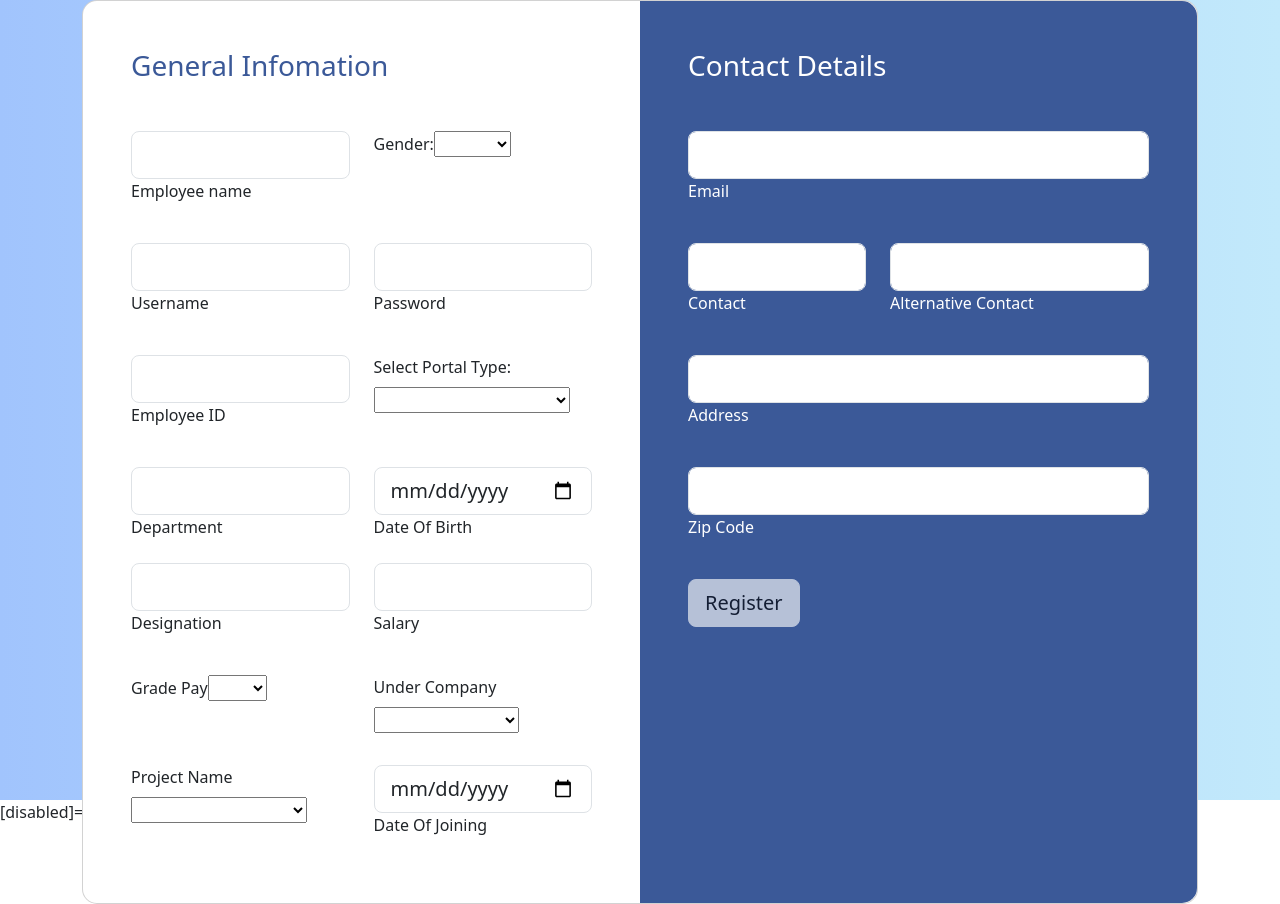
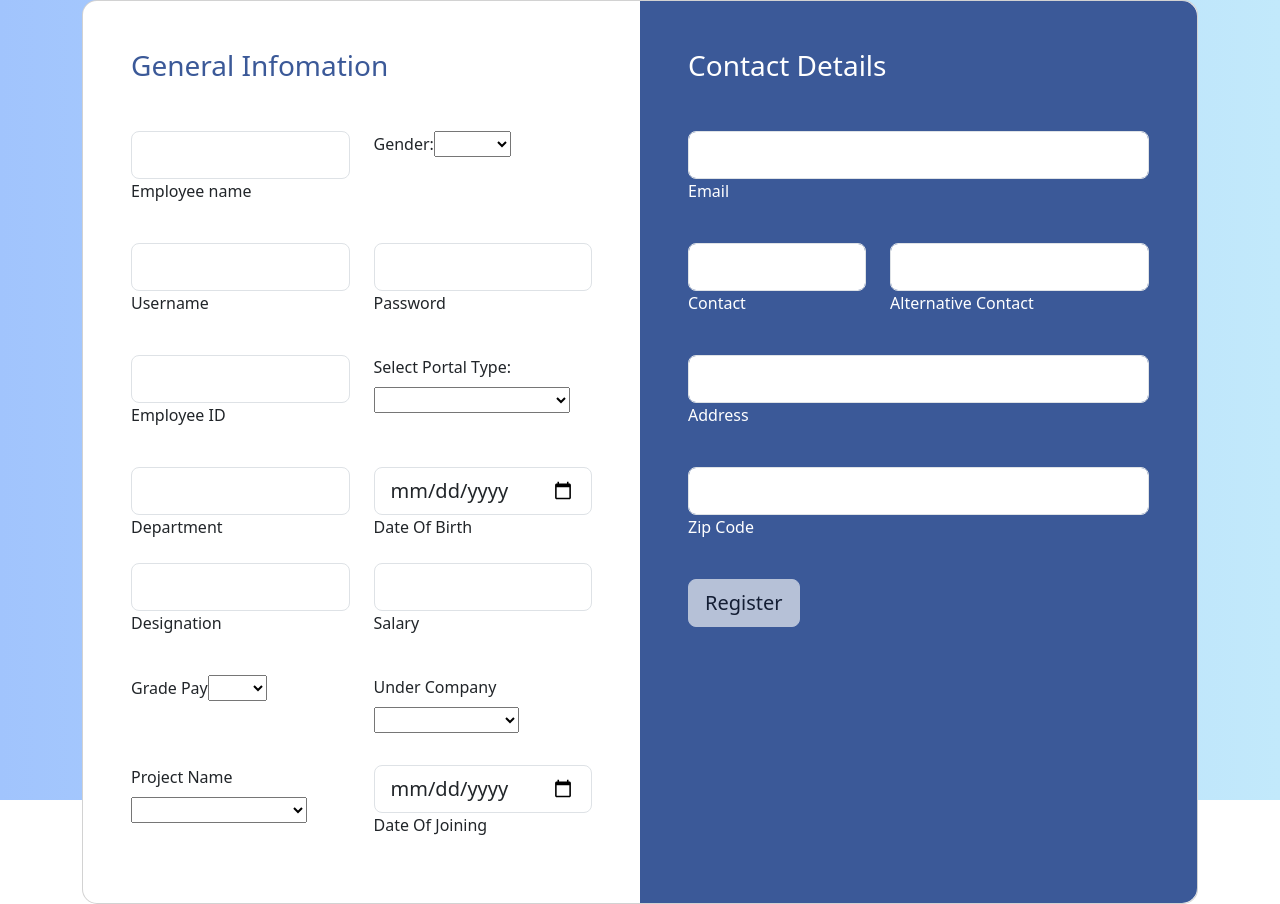
Before and after one commit to bhaveshtrades/iiest-server, an Angular app in the folder iiest-web/: page /iiest/staffentry in a window 1280 px wide. Built offline with nearby package versions, Linux system fonts and the light colour scheme.

Commit message:
removed unnecessary line from signup html file

```diff
--- a/iiest-web/src/app/signup/signup.component.html
+++ b/iiest-web/src/app/signup/signup.component.html
@@ -270,5 +270,3 @@
   </div>
   </form>
 </section>
-
-[disabled]="signupForm.invalid"
```
